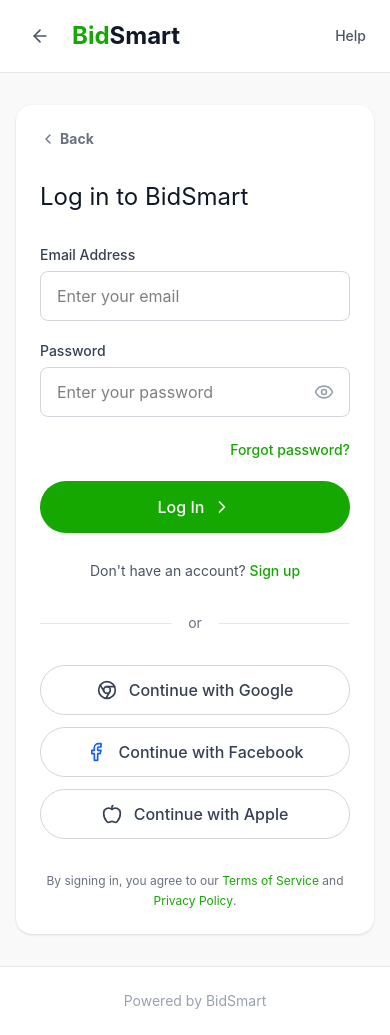
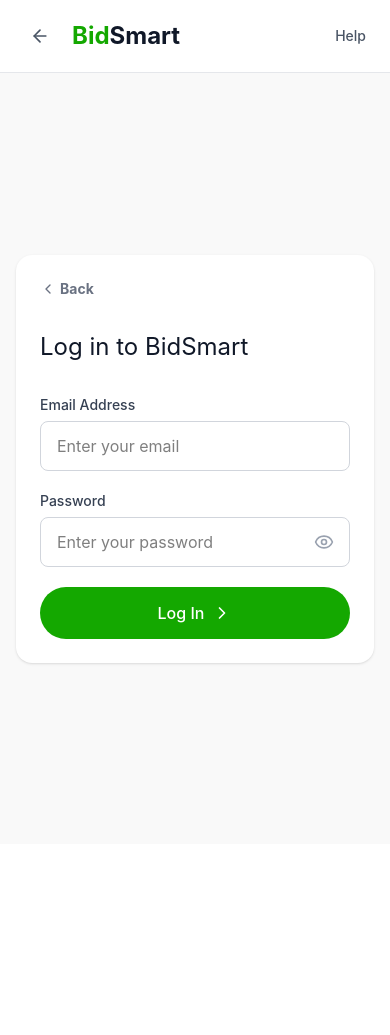
Before and after one commit to faris-dm/Reverse-Action-System, a React (Vite) app in the folder Client/: page /login in a window 390 px wide. After the commit the page ends 844 px from the top, so only its background shows below. Built offline with nearby package versions, Linux system fonts and the light colour scheme.

Commit message:
updated the logic og the login.jsx data fetch method

```diff
--- a/Client/src/components/ui/Login.jsx
+++ b/Client/src/components/ui/Login.jsx
@@ -1,14 +1,12 @@
 // LoginPage.jsx
 import React, { useState } from "react";
-import { Link } from "react-router-dom";
+import { Link, useNavigate } from "react-router-dom";
+import API from "../../../../Server/api/api";
 import {
-  Mail,
-  Lock,
   Eye,
   EyeOff,
   ArrowLeft,
   ChevronRight,
-  Briefcase,
   Facebook,
   ChevronLeft,
   Apple,
@@ -16,10 +14,10 @@
 } from "lucide-react";
 
 const LoginPage = () => {
+  const navigate = useNavigate();
   const [showPassword, setShowPassword] = useState(false);
   const [email, setEmail] = useState("");
   const [password, setPassword] = useState("");
-  const [rememberMe, setRememberMe] = useState(false);
   const [isLoading, setIsLoading] = useState(false);
   const [errors, setErrors] = useState({});
 
@@ -36,85 +34,116 @@
     return newErrors;
   };
 
-  const handleSubmit = (e) => {
+  // THIS IS THE ONLY PLACE THE API CALL SHOULD LIVE
+  const handleInputChange = (e) => {
+    const { name, value, type, checked } = e.target;
+    setFormData((prev) => ({
+      ...prev,
+      [name]: type === "checkbox" ? checked : value,
+    }));
+    // Clear error for this field when user starts typing
+    if (errors[name]) {
+      setErrors((prev) => ({ ...prev, [name]: null }));
+    }
+  };
+
+  // No frontend validation – all validation happens on the backend (Zod)
+  const handleSubmit = async (e) => {
     e.preventDefault();
-    const newErrors = validateForm();
-    if (Object.keys(newErrors).length > 0) {
-      setErrors(newErrors);
+
+    setErrors({});
+    setIsSubmitting(true);
+
+    try {
+      // Send form data to backend registration endpoint
+      const response = await fetch("/api/login", {
+        // 👈 adjusted URL to match backend
+        method: "POST",
+        headers: {
+          "Content-Type": "application/json",
+        },
+        body: JSON.stringify(formData),
+        credentials: "include", // ensures cookies are sent/received
+      });
+
+      const data = await response.json();
+
+      if (!response.ok) {
+        // Backend returned an error (Zod validation or business logic)
+        if (data.errors) {
+          // Field‑specific errors (e.g., { email: "Invalid email" })
+          setErrors(data.errors);
+        } else {
+          // General error message (e.g., "User already exists")
+          setErrors({ server: data.message || "Registration failed" });
+        }
+        console.error("❌ Registration error:", data);
         return;
       }
 
-    setErrors({});
-    setIsLoading(true);
-
-    // Simulate login API call
-    setTimeout(() => {
-      setIsLoading(false);
-      console.log("Login attempt:", { email, password, rememberMe });
-    }, 1500);
+      // ✅ Success: redirect to supplier dashboard
+      console.log("🎉 Registration successful, redirecting to /supplier");
+      navigate("/supplier");
+    } catch (error) {
+      // Network or unexpected error
+      console.error("❌ Network error:", error);
+      setErrors({ server: "Network error. Please check your connection." });
+    } finally {
+      setIsSubmitting(false);
+    }
   };
 
   return (
     <div className="min-h-screen bg-[#f9f9f9] flex flex-col">
-      {/* Header - Exact Upwork style */}
       <header className="bg-white border-b border-gray-200">
         <div className="max-w-[1280px] mx-auto px-6 sm:px-8">
           <div className="flex items-center justify-between h-[72px]">
-            {/* Left side with back button */}
             <div className="flex items-center gap-4">
               <button
                 onClick={() => window.history.back()}
-                className="w-8 h-8 flex items-center justify-center hover:bg-gray-100 rounded-full transition-colors"
+                className="w-8 h-8 flex items-center justify-center hover:bg-gray-100 rounded-full"
               >
                 <ArrowLeft className="w-5 h-5 text-gray-600" />
               </button>
-
-              {/* Logo - Exact Upwork style */}
               <div className="flex items-center">
                 <span className="text-2xl font-bold text-[#14a800]">Bid</span>
                 <span className="text-2xl font-bold text-gray-900">Smart</span>
               </div>
             </div>
-
-            {/* Right side - Help */}
-            <button className="text-sm text-gray-600 hover:text-[#14a800] transition-colors font-medium">
+            <button className="text-sm text-gray-600 hover:text-[#14a800] font-medium">
               Help
             </button>
           </div>
         </div>
       </header>
 
-      {/* Main Content */}
-
       <main className="flex-1 flex items-center justify-center py-8 sm:py-12 px-4">
         <div className="w-full max-w-[480px] bg-white rounded-2xl shadow-sm p-6 sm:p-8">
           <button
             onClick={() => window.history.back()}
-            className="group flex items-center text-sm font-bold text-gray-500 hover:text-[#108a00] mb-8 transition-colors"
+            className="group flex items-center text-sm font-bold text-gray-500 hover:text-[#108a00] mb-8"
           >
-            <ChevronLeft className="w-4 h-4 mr-1 group-hover:-translate-x-1 transition-transform" />{" "}
-            Back
+            <ChevronLeft className="w-4 h-4 mr-1" /> Back
           </button>
-          {/* Welcome Text - Upwork style */}
+
           <div className="mb-8">
             <h1 className="text-2xl sm:text-3xl font-normal text-gray-900 mb-2">
               Log in to BidSmart
             </h1>
+            {/* Server Error Message */}
+            {errors.server && (
+              <div className="p-3 bg-red-50 text-red-600 rounded-lg text-sm border border-red-100 mb-4">
+                {errors.server}
+              </div>
+            )}
           </div>
 
-          {/* Login Form */}
           <form onSubmit={handleSubmit} className="space-y-5">
-            {/* Email Field - Upwork style */}
             <div>
-              <label
-                htmlFor="email"
-                className="block text-sm font-medium text-gray-700 mb-1.5"
-              >
+              <label className="block text-sm font-medium text-gray-700 mb-1.5">
                 Email Address
               </label>
-              <div className="relative">
               <input
-                  id="email"
                 type="email"
                 value={email}
                 onChange={(e) => {
@@ -123,26 +152,20 @@
                 }}
                 className={`w-full px-4 py-3 border ${
                   errors.email ? "border-red-500" : "border-gray-300"
-                  } rounded-lg focus:outline-none focus:border-[#14a800] focus:ring-1 focus:ring-[#14a800] transition-colors text-base`}
+                } rounded-lg focus:outline-none focus:border-[#14a800]`}
                 placeholder="Enter your email"
               />
-              </div>
               {errors.email && (
                 <p className="mt-1.5 text-sm text-red-600">{errors.email}</p>
               )}
             </div>
 
-            {/* Password Field - Upwork style */}
             <div>
-              <label
-                htmlFor="password"
-                className="block text-sm font-medium text-gray-700 mb-1.5"
-              >
+              <label className="block text-sm font-medium text-gray-700 mb-1.5">
                 Password
               </label>
               <div className="relative">
                 <input
-                  id="password"
                   type={showPassword ? "text" : "password"}
                   value={password}
                   onChange={(e) => {
@@ -152,13 +175,13 @@
                   }}
                   className={`w-full px-4 py-3 border ${
                     errors.password ? "border-red-500" : "border-gray-300"
-                  } rounded-lg focus:outline-none focus:border-[#14a800] focus:ring-1 focus:ring-[#14a800] transition-colors text-base pr-12`}
+                  } rounded-lg focus:outline-none focus:border-[#14a800] pr-12`}
                   placeholder="Enter your password"
                 />
                 <button
                   type="button"
                   onClick={() => setShowPassword(!showPassword)}
-                  className="absolute inset-y-0 right-0 px-4 flex items-center text-gray-400 hover:text-gray-600"
+                  className="absolute inset-y-0 right-0 px-4 flex items-center text-gray-400"
                 >
                   {showPassword ? (
                     <EyeOff className="w-5 h-5" />
@@ -172,99 +195,23 @@
               )}
             </div>
 
-            {/* Forgot Password Link - Upwork style */}
-            <div className="text-right">
-              <button
-                type="button"
-                className="text-sm text-[#14a800] hover:underline font-medium"
-              >
-                Forgot password?
-              </button>
-            </div>
-
-            {/* Sign In Button - Exact Upwork green */}
             <button
               type="submit"
               disabled={isLoading}
-              className="w-full bg-[#14a800] hover:bg-[#108700] text-white font-medium py-3.5 px-4 rounded-full transition-colors disabled:opacity-50 disabled:cursor-not-allowed flex items-center justify-center gap-2 text-base"
+              className="w-full bg-[#14a800] hover:bg-[#108700] text-white font-medium py-3.5 px-4 rounded-full transition-colors disabled:opacity-50 flex items-center justify-center gap-2"
             >
               {isLoading ? (
-                <>
-                  <div className="w-5 h-5 border-2 border-white border-t-transparent rounded-full animate-spin" />
-                  <span>Logging in...</span>
-                </>
+                "Logging in..."
               ) : (
                 <>
-                  <span>Log In</span>
-                  <ChevronRight className="w-5 h-5" />
+                  Log In <ChevronRight className="w-5 h-5" />
                 </>
               )}
             </button>
-
-            {/* Don't have an account link - Moved below login button */}
-            <div className="text-center pt-2">
-              <p className="text-sm text-gray-600">
-                Don't have an account?{" "}
-                <Link to="/role">
-                  <button className="text-[#14a800] hover:underline font-medium">
-                    Sign up
-                  </button>
-                </Link>
-              </p>
-            </div>
           </form>
-
-          {/* Divider - Upwork style */}
-          <div className="relative my-8">
-            <div className="absolute inset-0 flex items-center">
-              <div className="w-full border-t border-gray-200"></div>
-            </div>
-            <div className="relative flex justify-center">
-              <span className="px-4 bg-white text-sm text-gray-500">or</span>
-            </div>
-          </div>
-
-          {/* Social Login Buttons - Upwork style */}
-          <div className="space-y-3">
-            <button className="w-full flex items-center justify-center gap-3 px-4 py-3 border border-gray-300 rounded-full hover:bg-gray-50 transition-colors text-gray-700 font-medium">
-              <Chrome className="w-5 h-5" />
-              <span>Continue with Google</span>
-            </button>
-
-            <button className="w-full flex items-center justify-center gap-3 px-4 py-3 border border-gray-300 rounded-full hover:bg-gray-50 transition-colors text-gray-700 font-medium">
-              <Facebook className="w-5 h-5 text-blue-600" />
-              <span>Continue with Facebook</span>
-            </button>
-
-            <button className="w-full flex items-center justify-center gap-3 px-4 py-3 border border-gray-300 rounded-full hover:bg-gray-50 transition-colors text-gray-700 font-medium">
-              <Apple className="w-5 h-5" />
-              <span>Continue with Apple</span>
-            </button>
-          </div>
-
-          {/* Terms - Upwork style */}
-          <p className="text-xs text-gray-500 text-center mt-8 leading-relaxed">
-            By signing in, you agree to our{" "}
-            <button className="text-[#14a800] hover:underline">
-              Terms of Service
-            </button>{" "}
-            and{" "}
-            <button className="text-[#14a800] hover:underline">
-              Privacy Policy
-            </button>
-            .
-          </p>
+          {/* ... Rest of your UI (Social buttons, etc) ... */}
         </div>
       </main>
-
-      {/* Footer - Clean and minimal */}
-      <footer className="border-t border-gray-200 bg-white">
-        <div className="max-w-[1280px] mx-auto px-6 sm:px-8 py-6">
-          <div className="flex justify-center">
-            <div className="text-sm text-gray-400">Powered by BidSmart</div>
-          </div>
-        </div>
-      </footer>
     </div>
   );
 };
```
Lines whose indentation alone changed are shown as unchanged.
